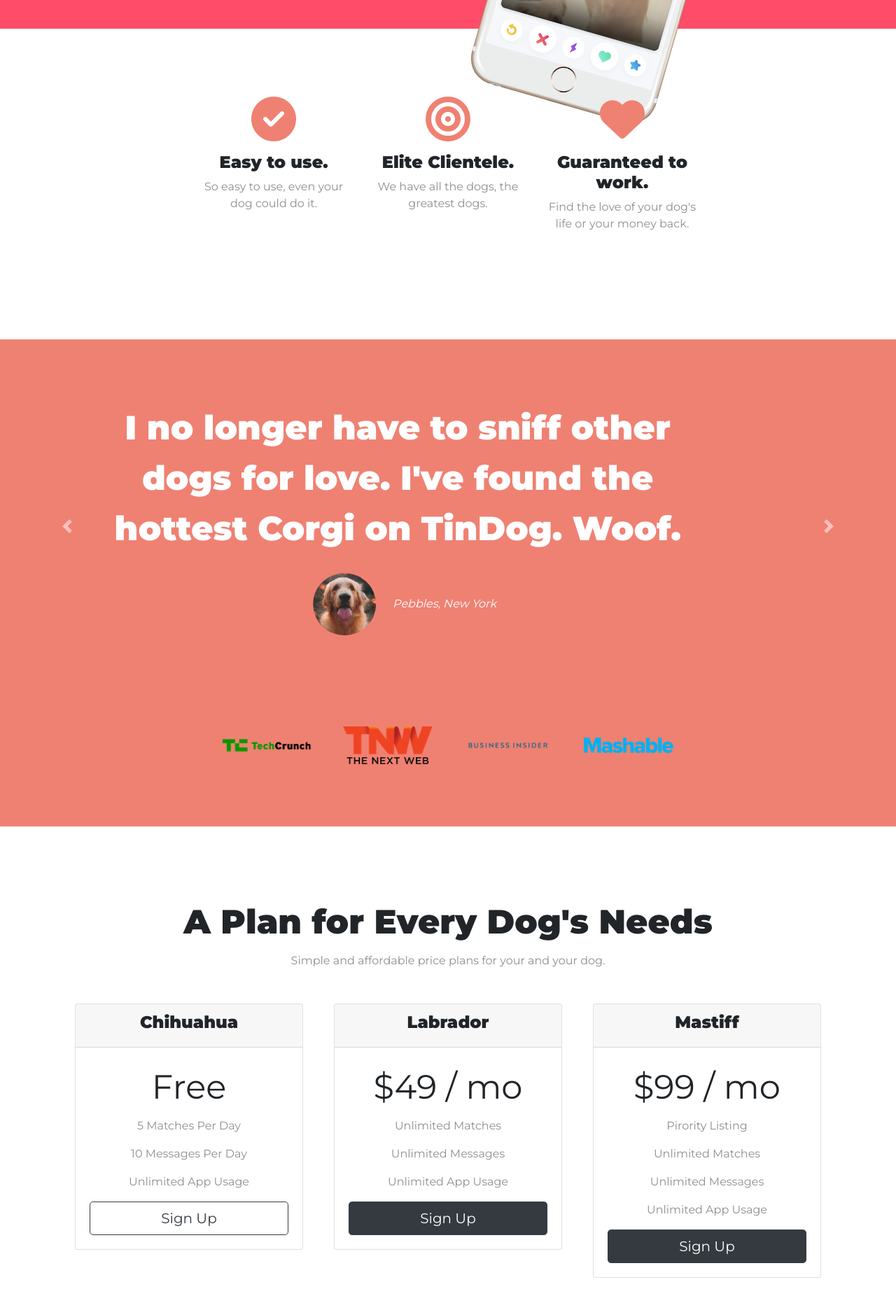
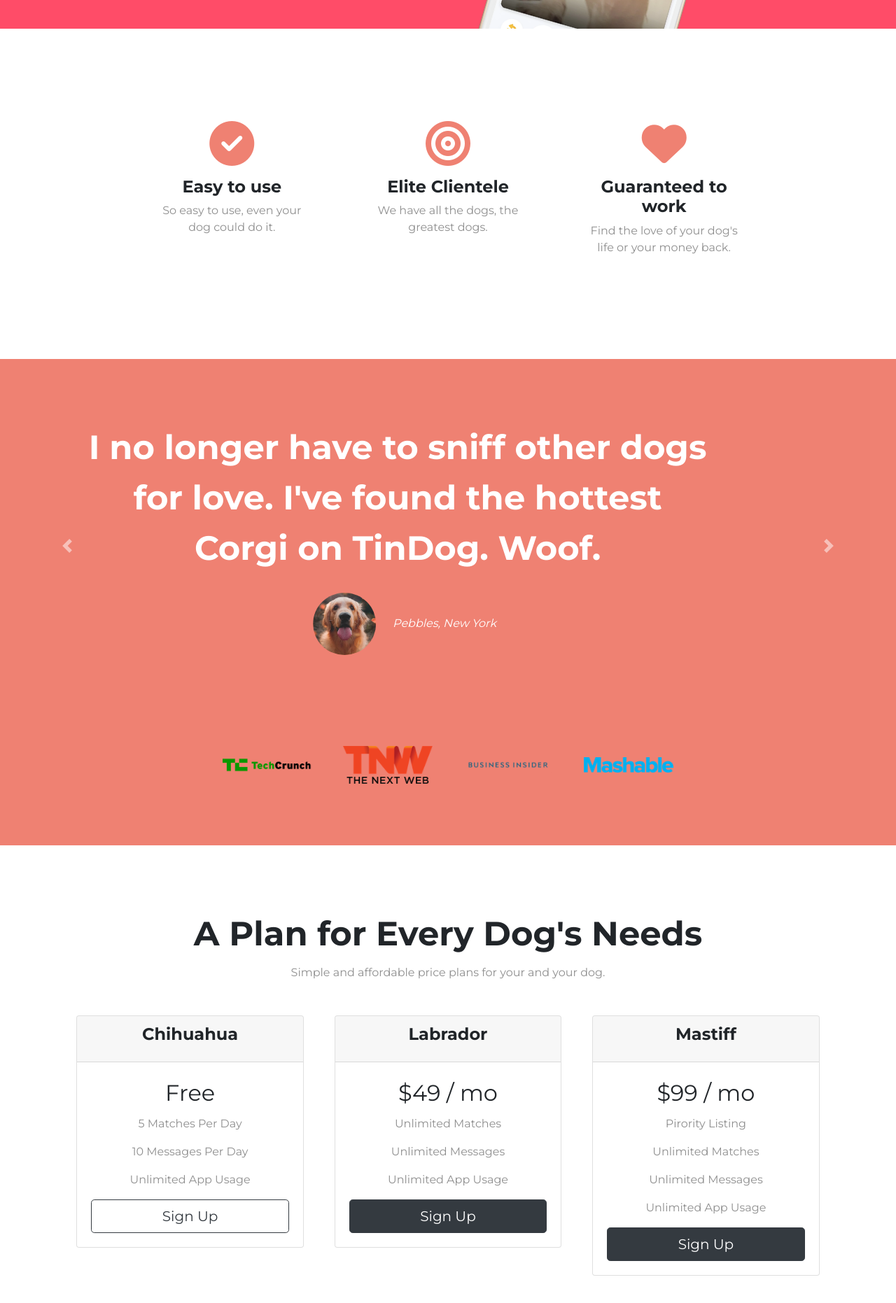
Before and after one commit to mia-b/tindog, a plain HTML site: page index.html in a window 1280 px wide. Shown: the part 580-2442 px from the top of the page at 70% size. Drawn offline with nearby package versions, Linux system fonts and the light colour scheme.

Commit message:
Clean Up Repetitions

```diff
--- a/css/styles.css
+++ b/css/styles.css
@@ -1,20 +1,11 @@
 /**************************** ELEMENT SELECTORS ****************************/
 body {
   font-family: 'Montserrat';
-
+  text-align: center;
 }
 
-h1, h2, h3, h4, h5, h6 {
-  font-weight: 900;
-}
-
-h2 {
-  font-size: 3rem;
-  line-height: 1.5;
-}
-
-h3 {
-  font-size: 1.5rem;
+h2, h3, h4, h5,h6 {
+  font-weight: 700;
 }
 
 p {
@@ -23,10 +14,12 @@ p {
 
 /****************************  SECTIONS ****************************/
 
+/* Containers */
 .container-fluid {
-  padding: 3% 15% 7%;
+  padding: 7% 15%;
 }
 
+/* Section Background Colours */
 .bg-custom-red {
   background-color: #ff4c68;
 }
@@ -35,16 +28,35 @@ p {
   background-color: #ef8172;
 }
 
+.bg-white {
+  background-color: #fff;
+}
+
+/* Section Font Colours */
+.font-white {
+  color: #fff;
+}
+
+/* Headings */
+.big-heading {
+  font-weight: 900;
+  font-size: 3.5rem;
+  line-height: 1.5;
+}
+
+.section-heading {
+  font-size: 3rem;
+  line-height: 1.5;
+}
+
 /********************* SECTION: TITLE *********************/
 
 #title {
-  color: #fff;
+  text-align: left;
 }
 
-/* The Main Heading */
-.big-heading {
-  font-size: 3.5rem;
-  line-height: 1.5;
+#title .container-fluid {
+  padding: 3% 15% 7%;
 }
 
 /* Download Buttons */
@@ -60,7 +72,7 @@ p {
   width: 60%;
 }
 
-/* Responsiveness of Section: Title */
+/* Media Query for Section: Title */
 @media (max-width: 1028px) {
 
   #title {
@@ -96,13 +108,15 @@ p {
 /********************* SECTION: FEATURES *********************/
 
 #features {
-  padding: 4% 10%;
   position: relative;
-  text-align: center;
 }
 
-.feature {
-  padding: 2%;
+.feature-box {
+  padding: 4.5%;
+}
+
+.feature-title {
+  font-size: 1.5rem;
 }
 
 .icon {
@@ -118,11 +132,6 @@ p {
 
 #testimonials {
   color: #fff;
-  text-align: center;
-}
-
-.carousel-item {
-  padding: 7% 15%;
 }
 
 .testimonial-img {
@@ -131,11 +140,15 @@ p {
   width: 10%;
 }
 
+.testimonial-text {
+  font-size: 3rem;
+  line-height: 1.5;
+}
+
 /********************* SECTION: PRESS *********************/
 
 #press {
   padding-bottom: 3%;
-  text-align: center;
 }
 
 .press-logo {
@@ -145,54 +158,32 @@ p {
 
 /********************* SECTION: PRICING*********************/
 #pricing {
-  padding: 100px;
-  text-align: center;
+  padding: 7% 8%;
 }
 
 .pricing-col {
   padding: 3% 2%;
 }
 
-.price-title {
-  font-size: 3rem;
+.card-title {
+  font-size: 1.5rem;
+}
+
+.price-text {
+  font-size: 2rem;
   font-weight: 400;
   line-height: 1.5;
 }
 
-/* CTA Section */
-.cta-heading {
-  font-size: 3rem;
-  font-weight: 900;
-  line-height: 1.5;
-}
 
-/* Footer Section */
+/********************* SECTION: CTA *********************/
+
+
+
+/********************* SECTION: FOOTER *********************/
+
 .social-icon {
   margin: 20px 7px;
 }
 
-/**************************** ID SELECTORS (Sections) ****************************/
-
-
-
-
-
-
-
-
-
-
-
-#cta {
-  background-color: #ff4c68;
-  color: #fff;
-  padding: 7% 15%;
-  text-align: center;
-}
-
-#footer {
-  padding: 7% 15%;
-  text-align: center;
-}
-
 /**************************** MEDIA QUERY ****************************/
--- a/index.html
+++ b/index.html
@@ -15,7 +15,7 @@
   <link rel="stylesheet" href="css/styles.css">
 
   <!-- Google Fonts embeded-->
-  <link href="https://fonts.googleapis.com/css2?family=Montserrat:wght@300;400;900&family=Ubuntu:wght@300;400;500&display=swap" rel="stylesheet">
+  <link href="https://fonts.googleapis.com/css2?family=Montserrat:wght@300;400;700;900&family=Ubuntu:wght@300;400;500&display=swap" rel="stylesheet">
   <!-- Font Awesome -->
   <script src="https://kit.fontawesome.com/6e647d94a5.js" crossorigin="anonymous"></script>
 
@@ -28,7 +28,7 @@
 
 <body>
 
-  <section id="title" class="bg-custom-red">
+  <section id="title" class="bg-custom-red font-white">
     <div class="container-fluid">
       <!-- Nav Bar -->
       <nav class="navbar navbar-expand-lg navbar-dark">
@@ -73,28 +73,26 @@
 
   <!-- Features -->
 
-  <section id="features">
+  <section id="features" class="bg-white">
     <div class="container-fluid">
       <div class="row">
-
-        <div class="col-lg-4 feature">
+        <div class="col-lg-4 feature-box">
           <i class="fas fa-check-circle fa-4x icon"></i>
-          <h3>Easy to use.</h3>
+          <h3  class="feature-title">Easy to use</h3>
           <p>So easy to use, even your dog could do it.</p>
         </div>
 
-        <div class="col-lg-4 feature">
+        <div class="col-lg-4 feature-box">
           <i class="fas fa-bullseye fa-4x icon"></i>
-          <h3>Elite Clientele.</h3>
+          <h3 class="feature-title">Elite Clientele</h3>
           <p>We have all the dogs, the greatest dogs.</p>
         </div>
 
-        <div class="col-lg-4 feature">
+        <div class="col-lg-4 feature-box">
           <i class="fas fa-heart fa-4x icon"></i>
-          <h3>Guaranteed to work.</h3>
+          <h3 class="feature-title">Guaranteed to work</h3>
           <p>Find the love of your dog's life or your money back.</p>
         </div>
-
       </div>
     </div>
   </section>
@@ -107,13 +105,13 @@
     <div id="testimonial-carousel" class="carousel slide" data-ride="carousel">
       <div class="carousel-inner">
 
-        <div class="carousel-item active">
-          <h2>I no longer have to sniff other dogs for love. I've found the hottest Corgi on TinDog. Woof.</h2>
+        <div class="carousel-item container-fluid active">
+          <h2 class="testimonial-text">I no longer have to sniff other dogs for love. I've found the hottest Corgi on TinDog. Woof.</h2>
           <img class="testimonial-img" src="images/dog-img.jpg" alt="dog-profile">
           <em>Pebbles, New York</em>
         </div>
 
-        <div class="carousel-item">
+        <div class="carousel-item container-fluid">
           <h2 class="testimonial-text">My dog used to be so lonely, but with TinDog's help, they've found the love of their life. I think.</h2>
           <img class="testimonial-img" src="images/lady-img.jpg" alt="lady-profile">
           <em>Beverly, Illinois</em>
@@ -149,7 +147,7 @@
 
   <section id="pricing">
 
-    <h2>A Plan for Every Dog's Needs</h2>
+    <h2 class="section-heading">A Plan for Every Dog's Needs</h2>
     <p>Simple and affordable price plans for your and your dog.</p>
 
     <div class="row">
@@ -157,10 +155,10 @@
       <div class="pricing-col col-lg-4 col-md-6">
         <div class="card">
           <div class="card-header">
-            <h3>Chihuahua</h3>
+            <h3 class="card-title">Chihuahua</h3>
           </div>
           <div class="card-body">
-            <h2 class="price-title">Free</h2>
+            <h2 class="price-text">Free</h2>
             <p>5 Matches Per Day</p>
             <p>10 Messages Per Day</p>
             <p>Unlimited App Usage</p>
@@ -172,10 +170,10 @@
       <div class="pricing-col col-lg-4 col-md-6">
         <div class="card">
           <div class="card-header">
-            <h3>Labrador</h3>
+            <h3 class="card-title">Labrador</h3>
           </div>
           <div class="card-body">
-            <h2 class="price-title">$49 / mo</h2>
+            <h2 class="price-text">$49 / mo</h2>
             <p>Unlimited Matches</p>
             <p>Unlimited Messages</p>
             <p>Unlimited App Usage</p>
@@ -187,10 +185,10 @@
       <div class="pricing-col col-lg-4">
         <div class="card">
           <div class="card-header">
-            <h3>Mastiff</h3>
+            <h3 class="card-title">Mastiff</h3>
           </div>
           <div class="card-body">
-            <h2 class="price-title">$99 / mo</h2>
+            <h2 class="price-text">$99 / mo</h2>
             <p>Pirority Listing</p>
             <p>Unlimited Matches</p>
             <p>Unlimited Messages</p>
@@ -206,27 +204,26 @@
 
 
   <!-- Call to Action -->
-
-  <section id="cta">
-
-    <h3 class="cta-heading">Find the True Love of Your Dog's Life Today.</h3>
+  <section id="cta" class="bg-custom-red font-white">
+    <div class="container-fluid">
+      <h3 class="big-heading">Find the True Love of Your Dog's Life Today.</h3>
       <button class="btn btn-lg btn-dark download-btn" type="button"><i class="fab fa-apple"></i> Download</button>
       <button class="btn btn-lg btn-light download-btn" type="button"><i class="fab fa-google-play"></i> Download</button>
-
+    </div>
   </section>
 
 
   <!-- Footer -->
 
   <footer id="footer">
+    <div class="container-fluid">
       <i class="social-icon fab fa-facebook-square"></i>
       <i class="social-icon fab fa-instagram"></i>
       <i class="social-icon fab fa-linkedin"></i>
       <i class="social-icon far fa-envelope"></i>
 
       <p>© Copyright 2020 TinDog</p>
-
-
+    </div>
   </footer>
 
 
```
Lines whose indentation alone changed are shown as unchanged.
